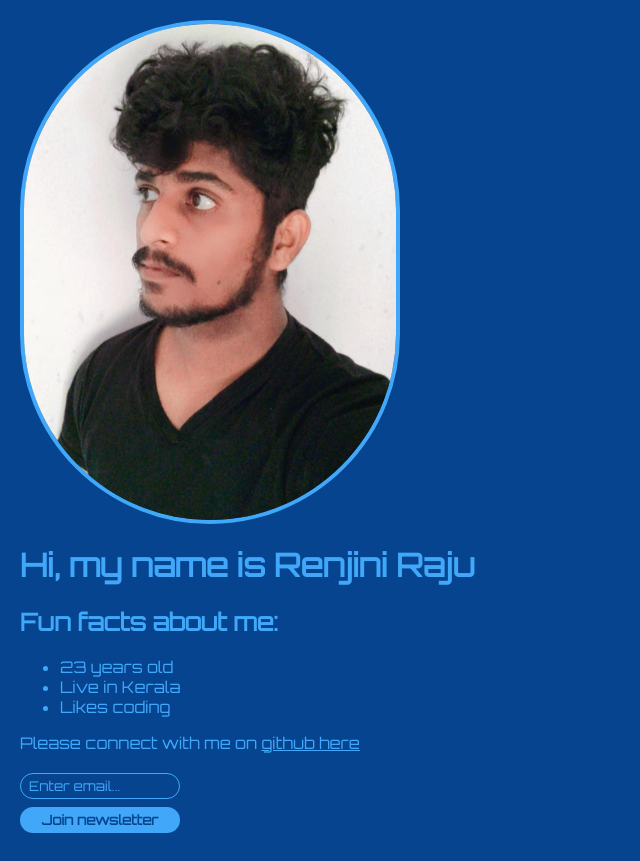
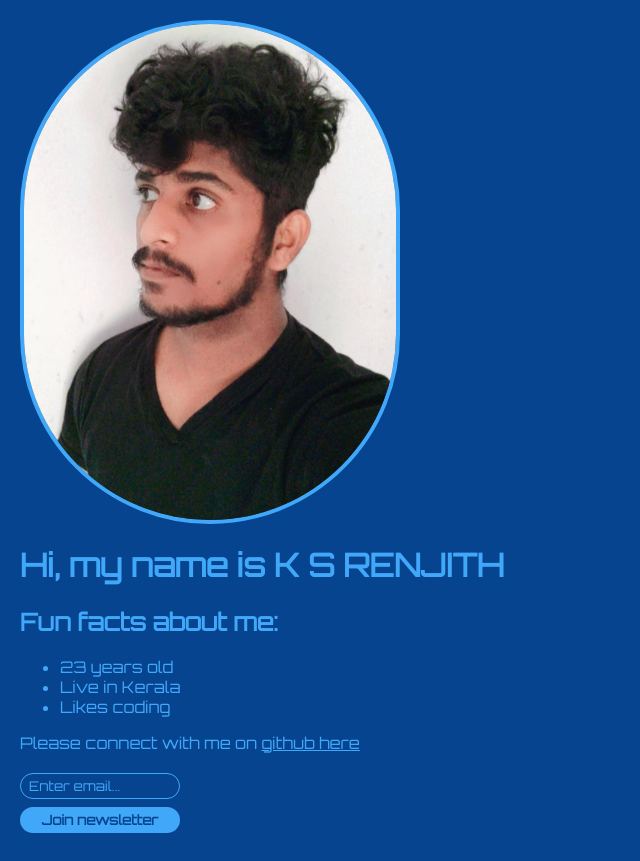
Before and after one commit to ksrenjith047a/web_devolopment, a plain HTML site: page cl-web-firstweb/index.html in a window 1280 px wide. Shown: the whole page, without its empty margins (0-640 px from the left). Drawn offline with Linux system fonts and the light colour scheme; a web font is replaced by a local one.

Commit message:
Update index.html

```diff
--- a/cl-web-firstweb/index.html
+++ b/cl-web-firstweb/index.html
@@ -8,7 +8,7 @@
     <body>
 
         <img src=" pic.jpg">
-        <h1>Hi, my name is Renjini Raju</h1>
+        <h1>Hi, my name is K S RENJITH</h1>
         <h2>Fun facts about me:</h2>
         <ul>
             <li>23 years old</li>
```
